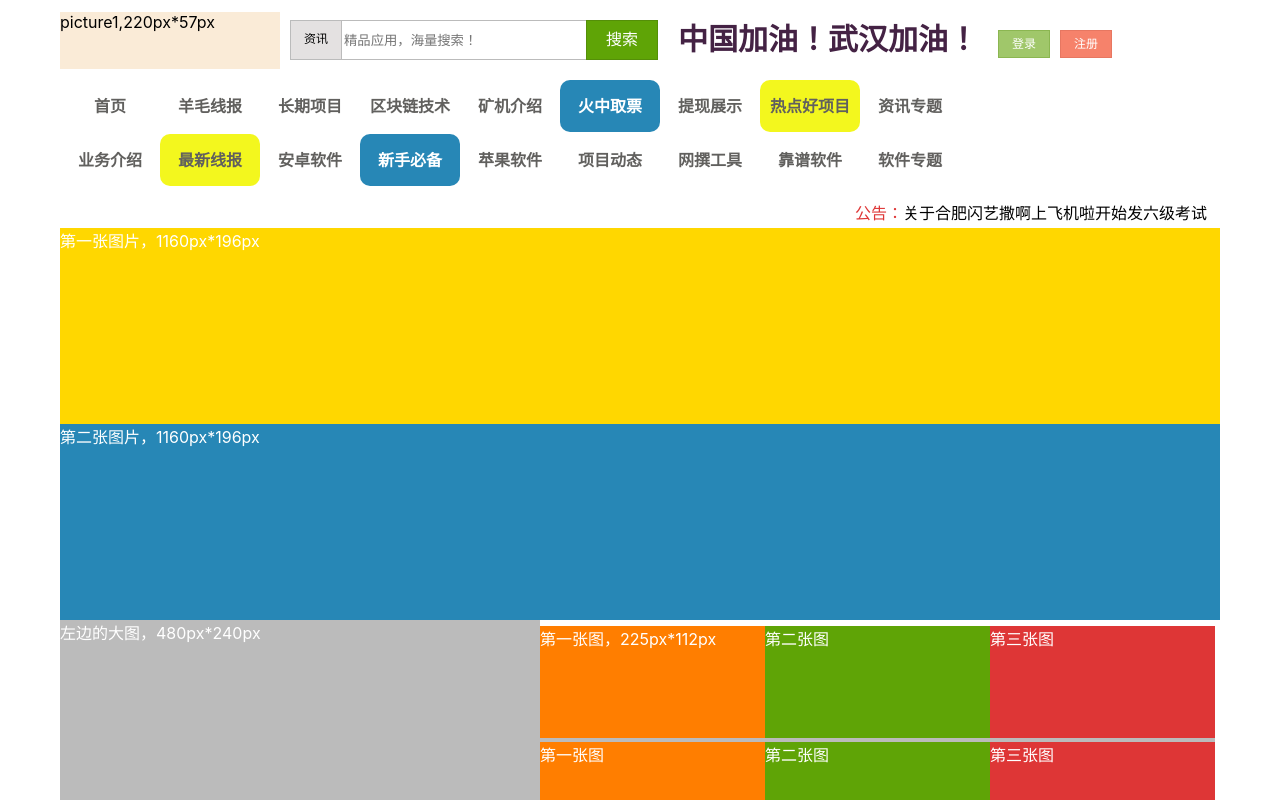
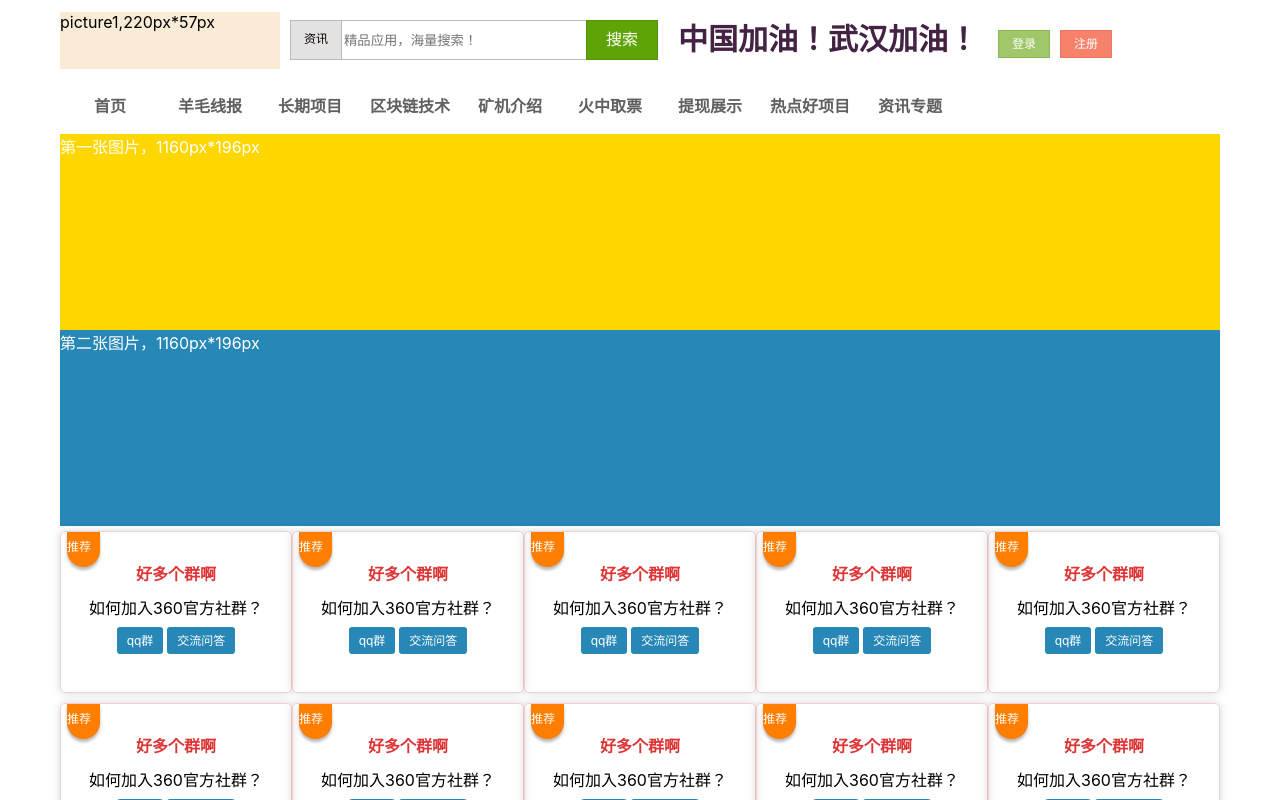
Before and after one commit to nanshanyibei/frontend-city, a React (Create React App) app: page / in a window 1280 px wide. Shown: the top 800 px of the page. Built offline with nearby package versions, Linux system fonts and the light colour scheme.

Commit message:
按照第一版的设计图改了一部分

```diff
--- a/src/indexpage.css
+++ b/src/indexpage.css
@@ -87,7 +87,7 @@
 	width: 1160px;
 	margin: 0 auto;
 }
-.menu-main span, .menu-sub span{
+.menu-main span{
 	display: inline-block;
 	width: 100px;
 	height: 52px;
@@ -98,44 +98,8 @@
 	color: #61605e;
 	font-weight: 600;
 }
-.menu-main span:nth-child(6), .menu-sub span:nth-child(4){
-	background-color: #2787b6;
-	color: #fff;
-	border-radius: 10px;
-}
-.menu-main span:nth-child(8), .menu-sub span:nth-child(2){
-	background-color: #f3f71e;
-	border-radius: 10px;
-}
-.menu-main span:hover, .menu-sub span:hover{
+.menu-main span:hover{
 	color: #e77761
-}
-.switch-bar{
-	width: 1160px;
-	height: 30px;
-	margin: 10px auto 0;
-	position: relative;
-	overflow: hidden;
-	line-height: 30px;
-}
-.red-talk{
-	color: #de3636;
-}
-.word-switch{
-	position: absolute;
-	right: 0;
-	animation: 20s linear wordswitch infinite;
-}
-@keyframes wordswitch{
-	from{
-		left: 1160px;
-	}
-	to{
-		left: -300px;
-	}
-}
-.left-big-three-picture{
-  display: flex
 }
 .content-body{
 	width: 1160px;
@@ -149,33 +113,6 @@
 }
 .the-big-second-picture{
 	background-color: #2787b6;
-}
-.left-big-picture{
-	width: 480px;
-	height: 240px;
-	background-color: #bbb;
-	color: #fff;
-}
-.right-three-picture{
-	margin-top: 6px;
-}
-.first-picture, .second-picture, .thrid-picture{
-	width: 225px;
-	height: 112px;
-	color: #fff;
-	border-bottom: 4px solid #bbb;
-}
-.first-picture{
-	background-color: #ff7e00;
-}
-.second-picture{
-	background-color: #5fa406;
-}
-.thrid-picture{
-	background-color: #de3636;
-}
-.right-top-three-picture, .right-bottom-three-picture{
-	display: flex
 }
 .top-five-recommend, .bottom-five-recommend{
 	display: flex;
--- a/src/indexpage.js
+++ b/src/indexpage.js
@@ -37,42 +37,10 @@ class IndexPage extends Component{
 						<span>热点好项目</span>
 						<span>资讯专题</span>
 					</div>
-					<div className="menu-sub">
-						<span>业务介绍</span>
-						<span>最新线报</span>
-						<span>安卓软件</span>
-						<span>新手必备</span>
-						<span>苹果软件</span>
-						<span>项目动态</span>
-						<span>网撰工具</span>
-						<span>靠谱软件</span>
-						<span>软件专题</span>
-					</div>
-				</div>
-				<div className="switch-bar">
-					<div className="word-switch">
-						<span className="red-talk">公告：</span>
-						关于合肥闪艺撒啊上飞机啦开始发六级考试发顺丰睡觉了
-					</div>
 				</div>
 				<div className="content-body">
 					<div className="the-big-first-picture">第一张图片，1160px*196px</div>
 					<div className="the-big-second-picture">第二张图片，1160px*196px</div>
-					<div className="left-big-three-picture">
-						<div className="left-big-picture">左边的大图，480px*240px</div>
-						<div className="right-three-picture">
-							<div className="right-top-three-picture">
-								<div className="first-picture">第一张图，225px*112px</div>
-								<div className="second-picture">第二张图</div>
-								<div className="thrid-picture">第三张图</div>
-							</div>
-							<div className="right-bottom-three-picture">
-								<div className="first-picture">第一张图</div>
-								<div className="second-picture">第二张图</div>
-								<div className="thrid-picture">第三张图</div>
-							</div>
-						</div>
-					</div>
 					<div className="ten-recommend">
 						<div className="top-five-recommend">
 							<div className="every-one-recommend">
```
